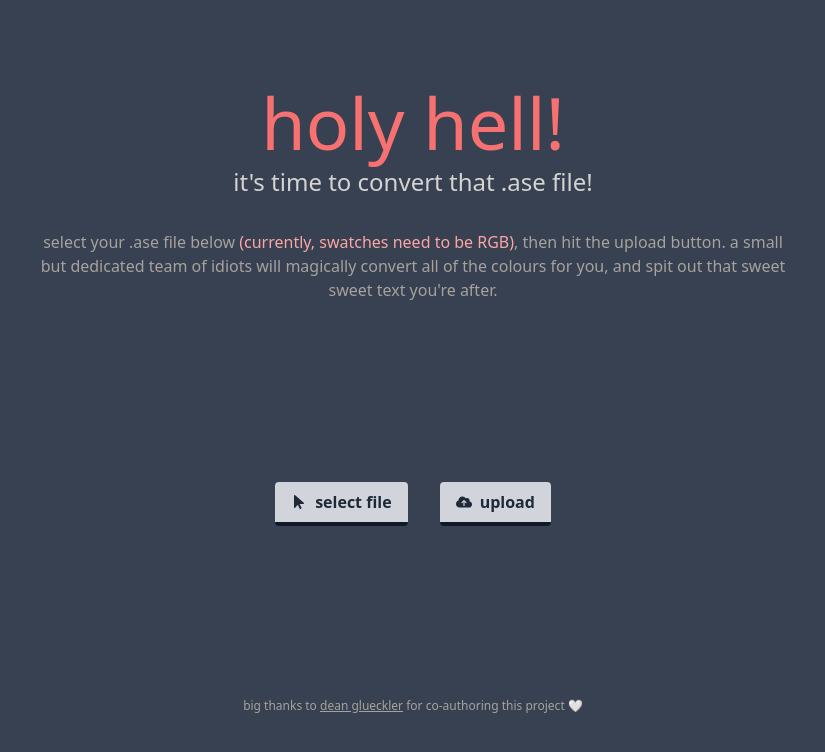
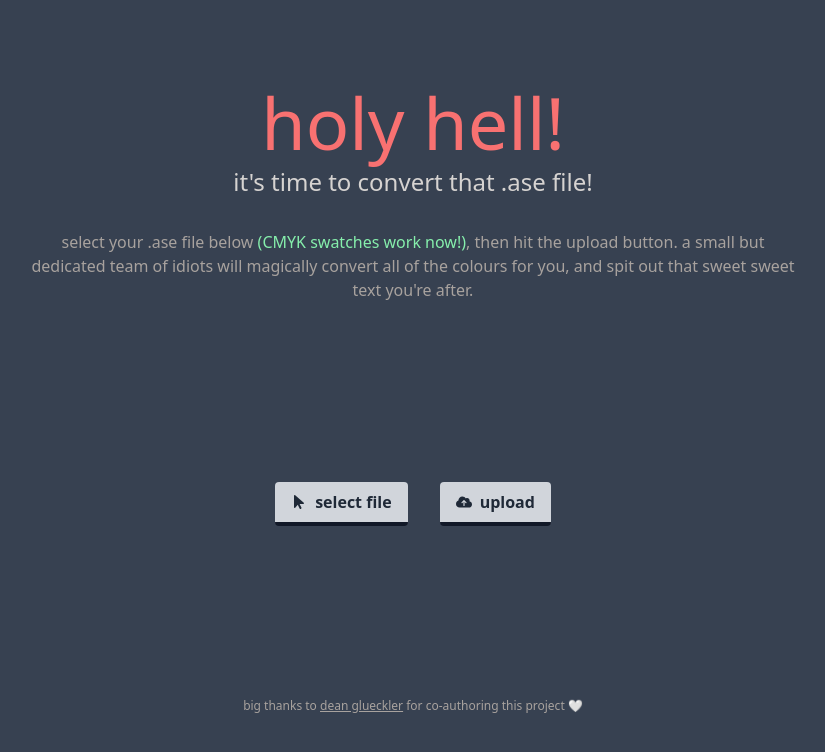
Before and after one commit to deometrics/aseconvert, a plain HTML site: page index.html in a window 1280 px wide. Shown: the whole page, without its empty margins (227-1052 px from the left). Drawn offline with nearby package versions, Linux system fonts and the light colour scheme.

Commit message:
CMYK warning changed

```diff
--- a/index.html
+++ b/index.html
@@ -31,7 +31,7 @@
     <header class="text-center">
       <h1 class="text-7xl text-red-400 pb-2">holy hell!</h1>
       <h2 class="text-2xl text-stone-300 pb-8" >it's time to convert that .ase file!</h2>
-      <p class="text-l text-stone-400 pb-2">select your .ase file below <span class="text-red-300">(currently, swatches need to be RGB)</span>, then hit the upload button. a small but dedicated team of idiots will magically convert all of the colours for you, and spit out that sweet sweet text you're after.</p>
+      <p class="text-l text-stone-400 pb-2">select your .ase file below <span class="text-green-300">(CMYK swatches work now!)</span>, then hit the upload button. a small but dedicated team of idiots will magically convert all of the colours for you, and spit out that sweet sweet text you're after.</p>
     </header>
 
 
```
